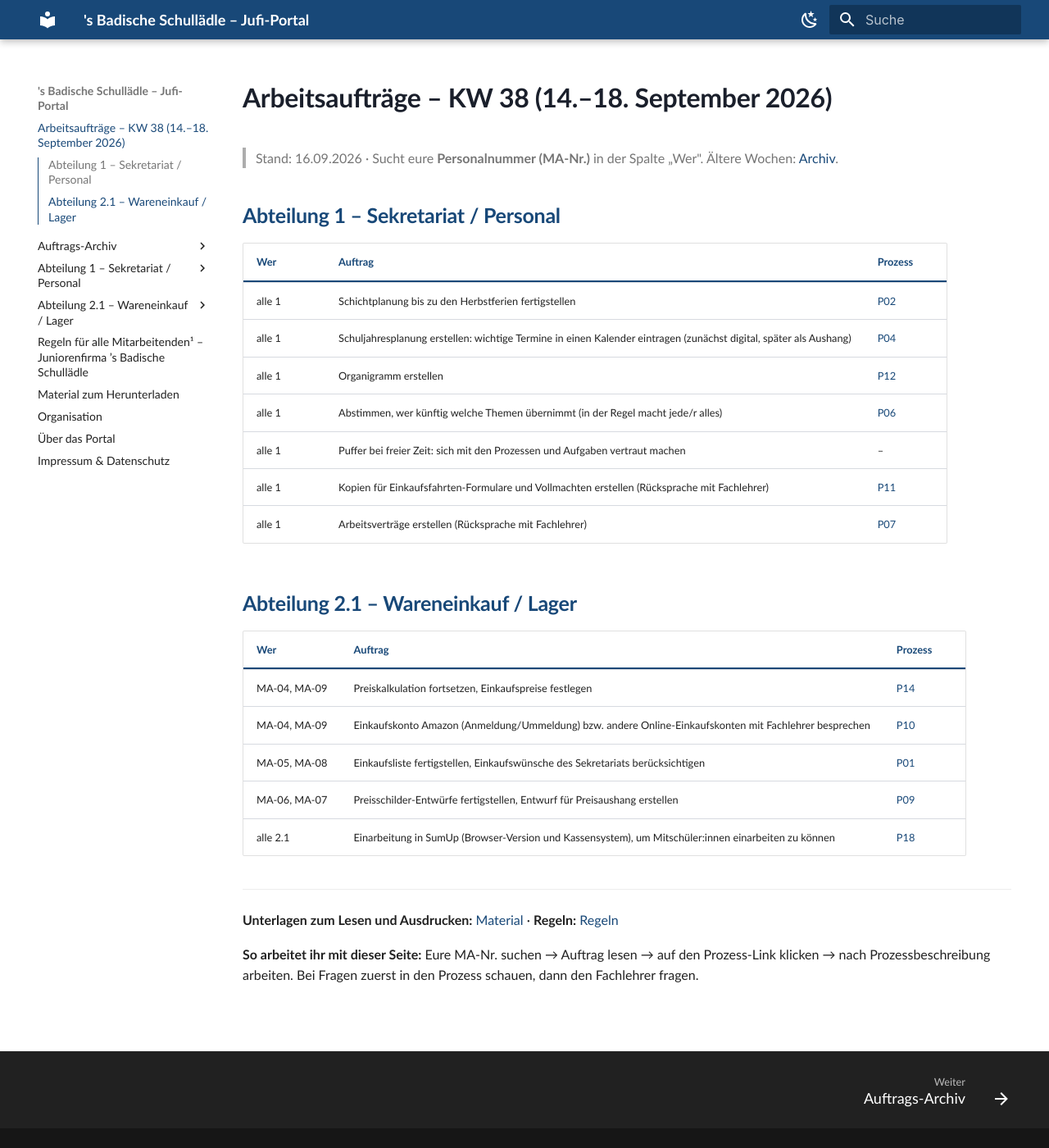
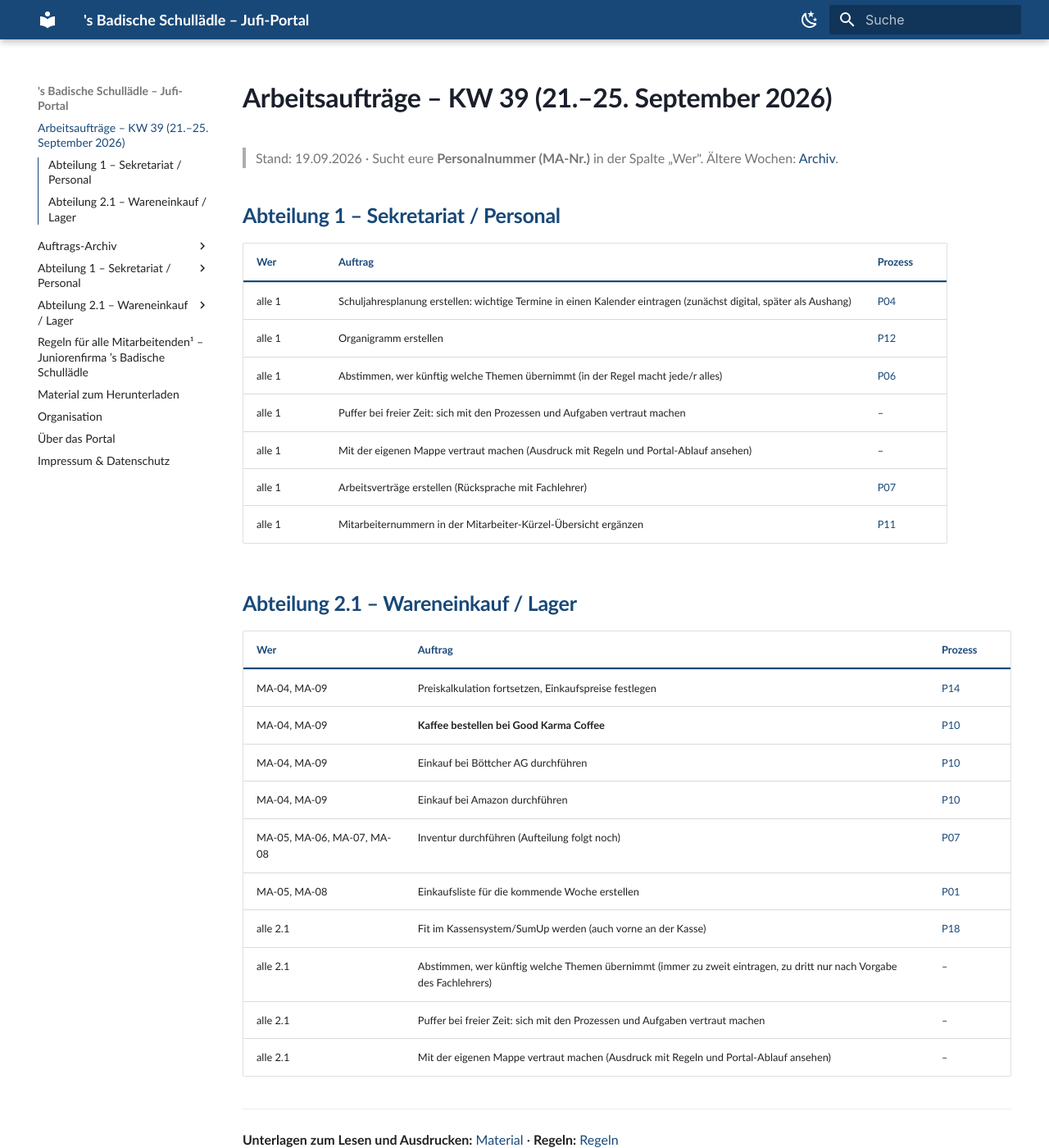
Before and after one commit to ocin-ai/jufi-portal, an MkDocs documentation site: the page built from docs/index.md, in a window 1280 px wide and 1400 px high. Shown: the whole window at 82% size. Built offline with MkDocs 1.6.1 and Material for MkDocs 9.7.7, drawn with Linux system fonts in a browser that asks for light colours.

Commit message:
Portal aktualisiert 19.09.2026 16:09

```diff
--- a/docs/index.md
+++ b/docs/index.md
@@ -1,28 +1,33 @@
-# Arbeitsaufträge – KW 38 (14.–18. September 2026)
+# Arbeitsaufträge – KW 39 (21.–25. September 2026)
 
-> Stand: 16.09.2026 · Sucht eure **Personalnummer (MA-Nr.)** in der Spalte „Wer". Ältere Wochen: [Archiv](archiv/index.md).
+> Stand: 19.09.2026 · Sucht eure **Personalnummer (MA-Nr.)** in der Spalte „Wer". Ältere Wochen: [Archiv](archiv/index.md).
 
 ## Abteilung 1 – Sekretariat / Personal
 
 | Wer | Auftrag | Prozess |
 | --- | --- | --- |
-| alle 1 | Schichtplanung bis zu den Herbstferien fertigstellen | [P02](abteilung-1/P02_Schichtplaene.md) |
 | alle 1 | Schuljahresplanung erstellen: wichtige Termine in einen Kalender eintragen (zunächst digital, später als Aushang) | [P04](abteilung-1/P04_Terminplanung.md) |
 | alle 1 | Organigramm erstellen | [P12](abteilung-1/P12_Organigramm.md) |
 | alle 1 | Abstimmen, wer künftig welche Themen übernimmt (in der Regel macht jede/r alles) | [P06](abteilung-1/P06_Interne-Abstimmrunde.md) |
 | alle 1 | Puffer bei freier Zeit: sich mit den Prozessen und Aufgaben vertraut machen | – |
-| alle 1 | Kopien für Einkaufsfahrten-Formulare und Vollmachten erstellen (Rücksprache mit Fachlehrer) | [P11](abteilung-1/P11_Personalverwaltung.md) |
+| alle 1 | Mit der eigenen Mappe vertraut machen (Ausdruck mit Regeln und Portal-Ablauf ansehen) | – |
 | alle 1 | Arbeitsverträge erstellen (Rücksprache mit Fachlehrer) | [P07](abteilung-1/P07_Arbeitsvertraege.md) |
+| alle 1 | Mitarbeiternummern in der Mitarbeiter-Kürzel-Übersicht ergänzen | [P11](abteilung-1/P11_Personalverwaltung.md) |
 
 ## Abteilung 2.1 – Wareneinkauf / Lager
 
 | Wer | Auftrag | Prozess |
 | --- | --- | --- |
 | MA-04, MA-09 | Preiskalkulation fortsetzen, Einkaufspreise festlegen | [P14](abteilung-2-1/P14_Preiskalkulation.md) |
-| MA-04, MA-09 | Einkaufskonto Amazon (Anmeldung/Ummeldung) bzw. andere Online-Einkaufskonten mit Fachlehrer besprechen | [P10](abteilung-2-1/P10_Online-Bestellungen.md) |
-| MA-05, MA-08 | Einkaufsliste fertigstellen, Einkaufswünsche des Sekretariats berücksichtigen | [P01](abteilung-2-1/P01_Einkaufsliste-erstellen.md) |
-| MA-06, MA-07 | Preisschilder-Entwürfe fertigstellen, Entwurf für Preisaushang erstellen | [P09](abteilung-2-1/P09_Verwaltung-Preisaushang.md) |
-| alle 2.1 | Einarbeitung in SumUp (Browser-Version und Kassensystem), um Mitschüler:innen einarbeiten zu können | [P18](abteilung-2-1/P18_Verwaltung-SumUp.md) |
+| MA-04, MA-09 | **Kaffee bestellen bei Good Karma Coffee** | [P10](abteilung-2-1/P10_Online-Bestellungen.md) |
+| MA-04, MA-09 | Einkauf bei Böttcher AG durchführen | [P10](abteilung-2-1/P10_Online-Bestellungen.md) |
+| MA-04, MA-09 | Einkauf bei Amazon durchführen | [P10](abteilung-2-1/P10_Online-Bestellungen.md) |
+| MA-05, MA-06, MA-07, MA-08 | Inventur durchführen (Aufteilung folgt noch) | [P07](abteilung-2-1/P07_Inventur.md) |
+| MA-05, MA-08 | Einkaufsliste für die kommende Woche erstellen | [P01](abteilung-2-1/P01_Einkaufsliste-erstellen.md) |
+| alle 2.1 | Fit im Kassensystem/SumUp werden (auch vorne an der Kasse) | [P18](abteilung-2-1/P18_Verwaltung-SumUp.md) |
+| alle 2.1 | Abstimmen, wer künftig welche Themen übernimmt (immer zu zweit eintragen, zu dritt nur nach Vorgabe des Fachlehrers) | – |
+| alle 2.1 | Puffer bei freier Zeit: sich mit den Prozessen und Aufgaben vertraut machen | – |
+| alle 2.1 | Mit der eigenen Mappe vertraut machen (Ausdruck mit Regeln und Portal-Ablauf ansehen) | – |
 
 ---
 
```
Also changed, not shown: docs/archiv/2026-kw28.md (deleted, +0 -9 lines), docs/archiv/2026-kw29-beispiel.md (deleted, +0 -27 lines), docs/archiv/2026-kw29.md (deleted, +0 -18 lines), docs/archiv/2026-kw38.md (added, +23 -0 lines).
